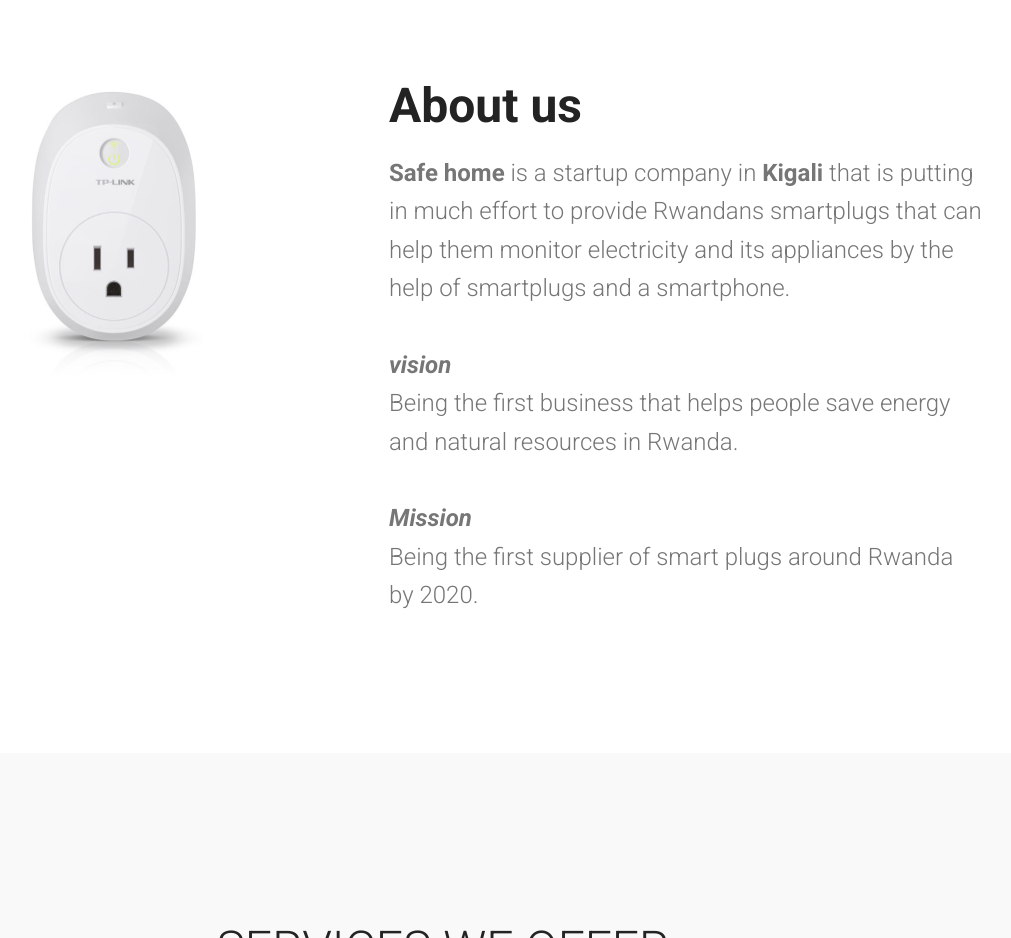
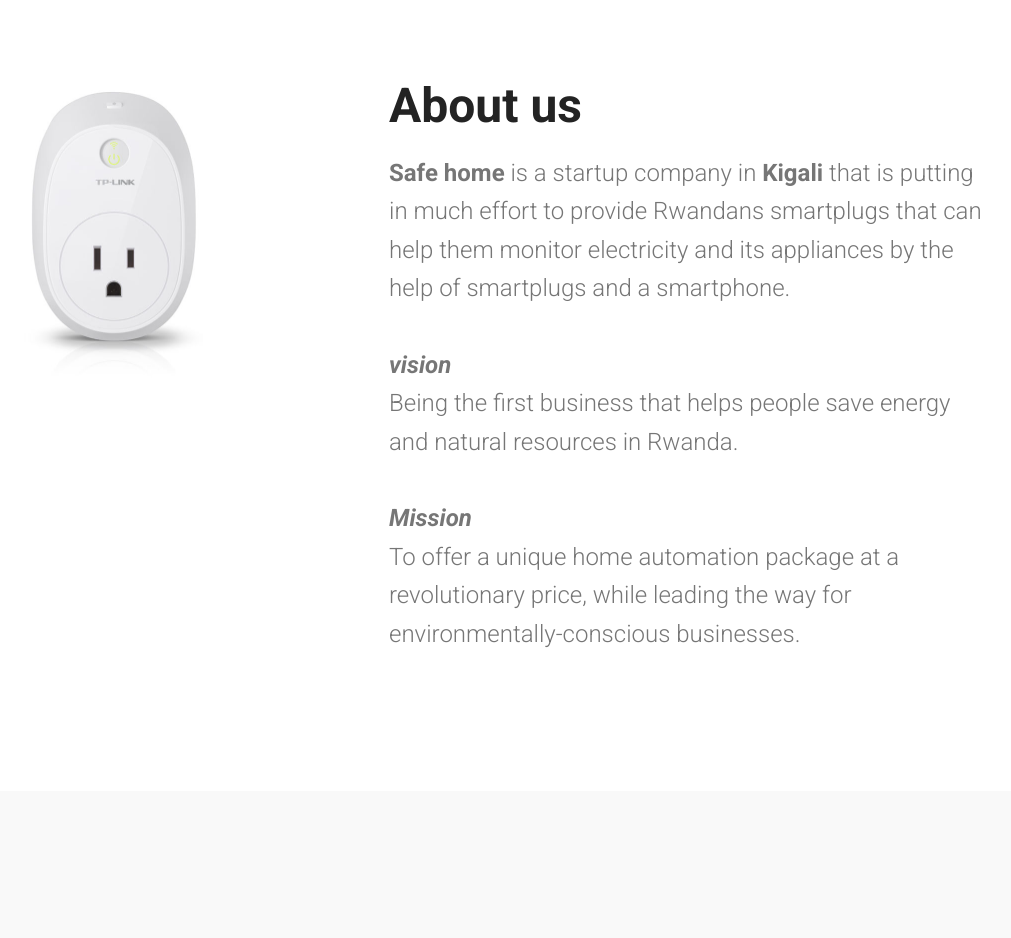
Before and after one commit to Nehemie054/nehemie054.github.io, a plain HTML site: page index.html in a window 1280 px wide. Shown: the part 840-1778 px from the top of the page, without its empty margins (197-1208 px from the left). Drawn offline with Linux system fonts and the light colour scheme; files whose address does not match are found by name.

Commit message:
Update index.html

```diff
--- a/index.html
+++ b/index.html
@@ -117,7 +117,7 @@
                         About us</strong></h2>
                     <div class="mbr-section-text">
                         <p class="mbr-text mb-5 pt-3 mbr-light mbr-fonts-style display-5"><strong>
-                        Safe home</strong> is a startup company in <strong>Kigali </strong>that is putting in much effort to provide Rwandans smartplugs that can help them monitor electricity and its appliances by the help of smartplugs and a smartphone.<br><br><strong><em>vision</em></strong>&nbsp;<br>Being the first business that helps people save energy and natural resources in Rwanda.<br><br><strong><em>Mission&nbsp;</em></strong><br>Being the first supplier of smart plugs around Rwanda by 2020.<br>
+                        Safe home</strong> is a startup company in <strong>Kigali </strong>that is putting in much effort to provide Rwandans smartplugs that can help them monitor electricity and its appliances by the help of smartplugs and a smartphone.<br><br><strong><em>vision</em></strong>&nbsp;<br>Being the first business that helps people save energy and natural resources in Rwanda.<br><br><strong><em>Mission&nbsp;</em></strong><br>To offer a unique home automation package at a revolutionary price, while leading the way for environmentally-conscious businesses.<br>
                         </p>
                     </div>
                 </div>
```
